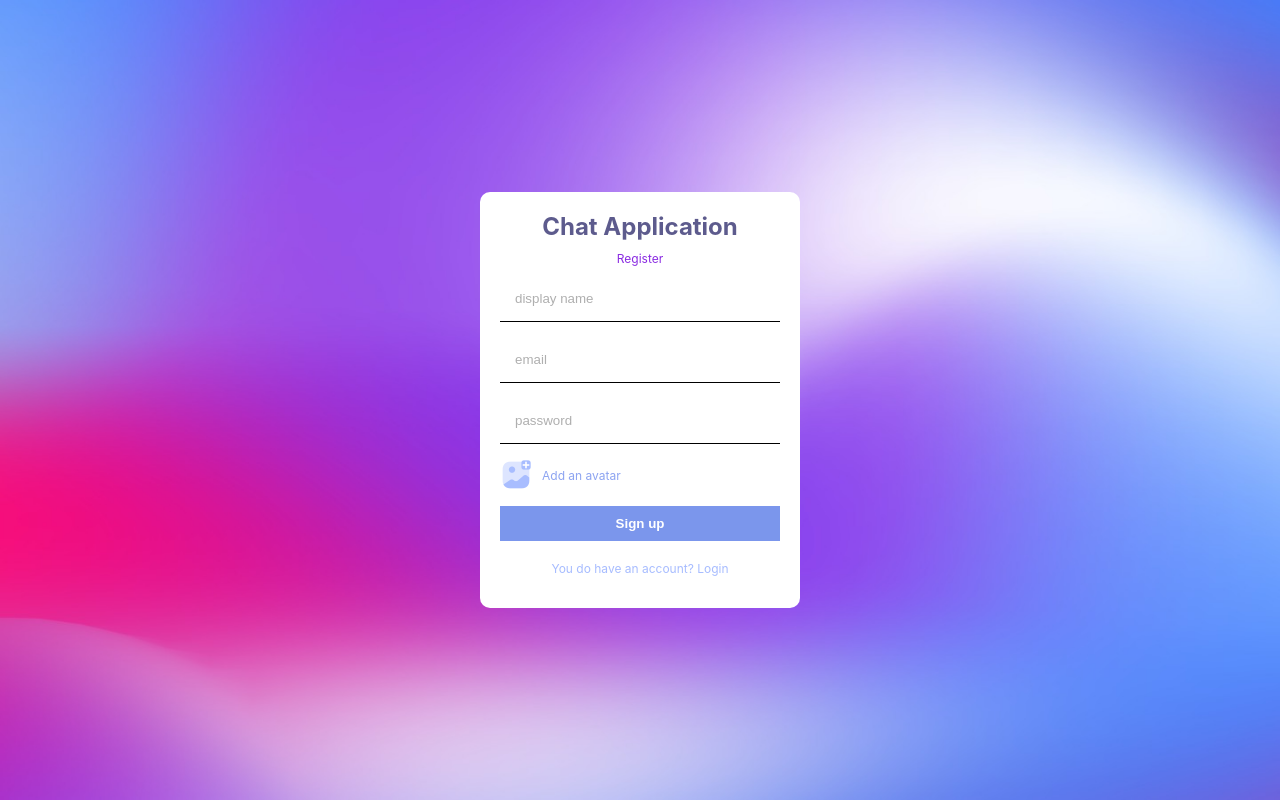
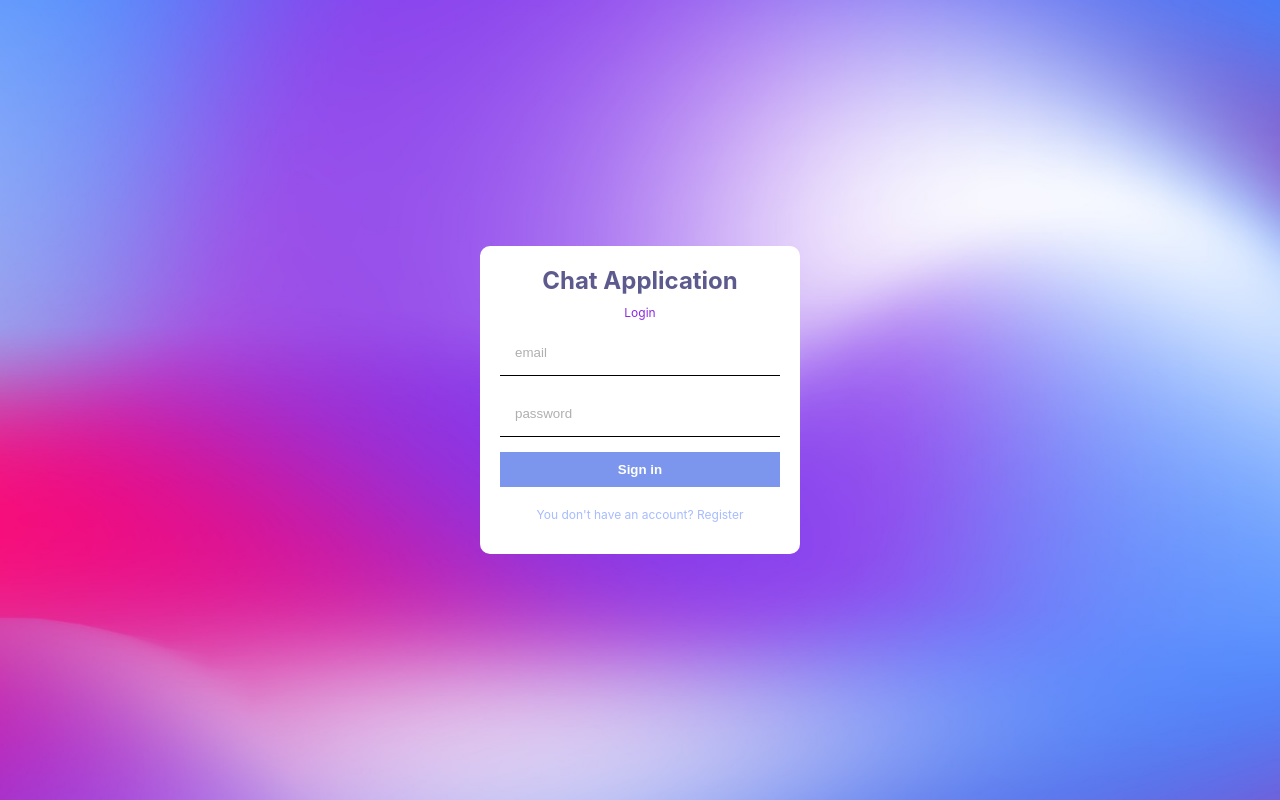
Before and after one commit to ahmettopal/react-chat-app, a React (Create React App) app: page / in a window 1280 px wide. Built offline with nearby package versions, Linux system fonts and the light colour scheme.

Commit message:
add login screen ui

```diff
--- a/src/App.js
+++ b/src/App.js
@@ -1,9 +1,10 @@
+import Login from './pages/Login';
 import Register from './pages/Register';
 import "./style.scss";
 
 function App() {
   return (
-    <Register/>
+    <Login/>
   );
 }
 
--- a/src/pages/Login.jsx
+++ b/src/pages/Login.jsx
@@ -1,9 +1,23 @@
-import React from 'react'
+/* eslint-disable eqeqeq */
+/* eslint-disable react-hooks/exhaustive-deps */
+/* eslint-disable no-unused-vars */
+import React from "react";
 
 const Login = () => {
   return (
-    <div>Login</div>
-  )
-}
+    <div className="formContainer">
+      <div className="formWrapper">
+        <span className="logo">Chat Application</span>
+        <span className="title">Login</span>
+        <form>
+            <input type="email" placeholder="email" />
+            <input type="password" placeholder="password" />
+            <button>Sign in</button>
+        </form>
+        <p>You don't have an account? Register</p>
+      </div>
+    </div>
+  );
+};
 
-export default Login
+export default Login;
```
